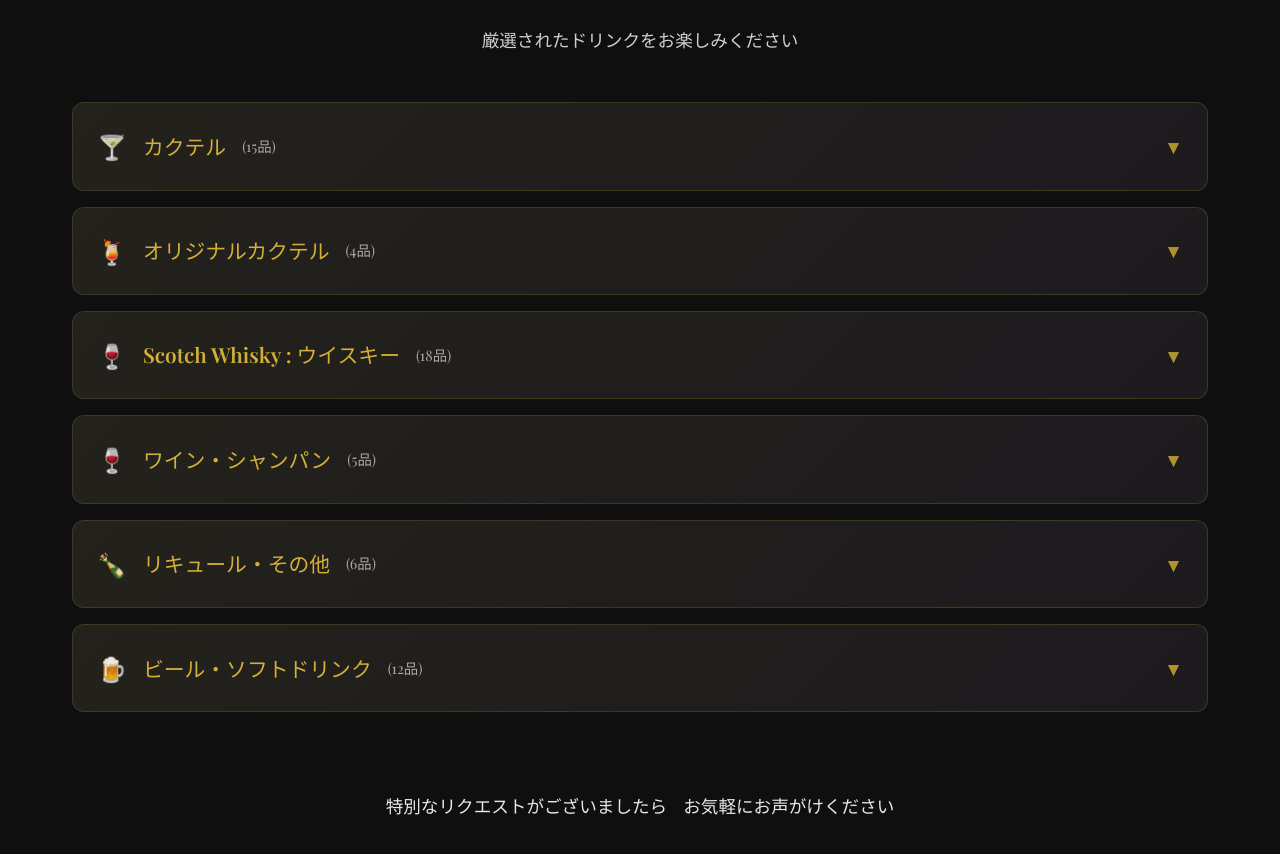
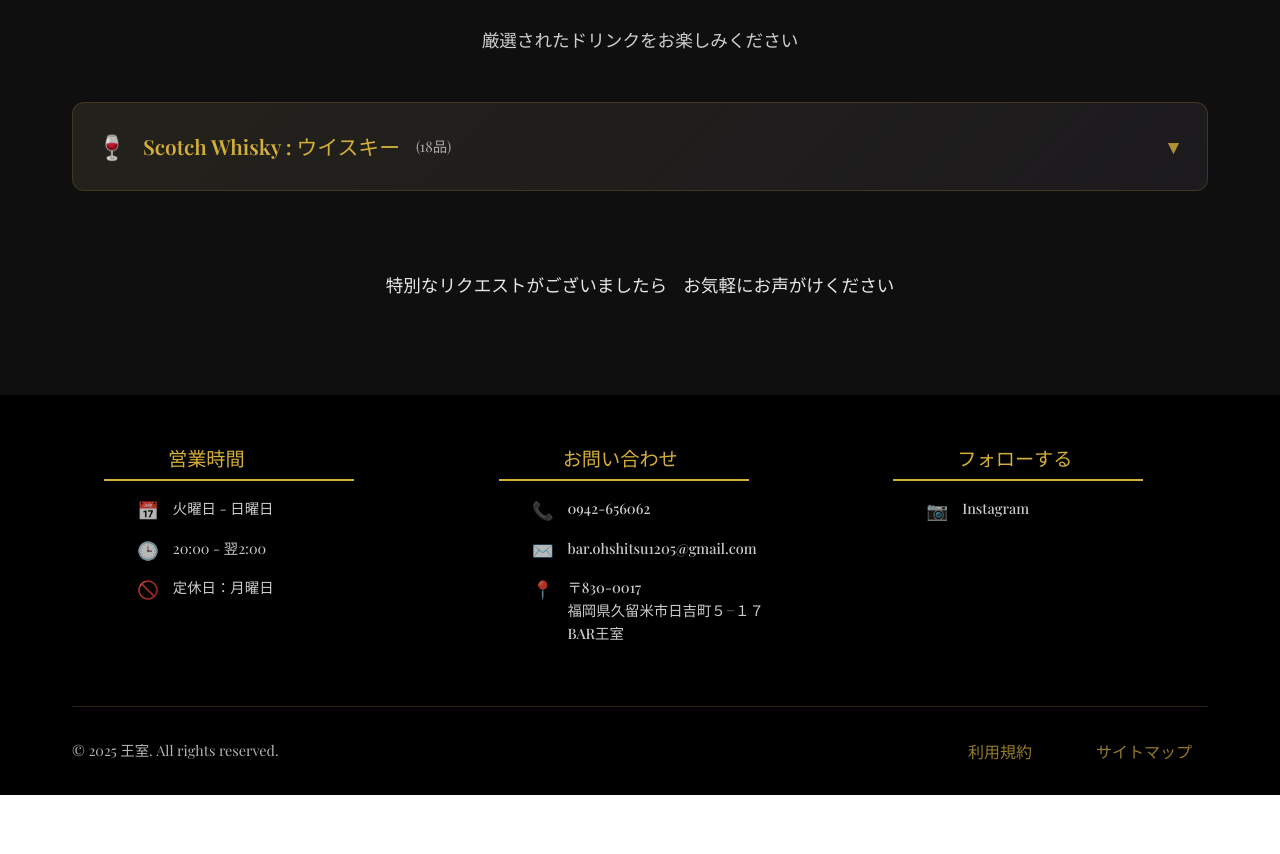
Before and after one commit to tora-spl/oushitsu, a React (Vite) app: page / in a window 1280 px wide. Shown: the part 1700-2554 px from the top of the page. After the commit the page ends 2495 px from the top, so only its background shows below. Built offline with nearby package versions, Linux system fonts and the light colour scheme.

Commit message:
メニューの追加変更をコミット

```diff
--- a/src/components/Menu.tsx
+++ b/src/components/Menu.tsx
@@ -9,37 +9,6 @@ const Menu: React.FC = () => {
   const menuData: MenuCategory[] = [
     {
       id: 1,
-      name: 'カクテル',
-      drinks: [
-        { id: 1, name: 'Lemon Sour', description: 'レモンサワー - 爽やかなレモンの酸味が特徴のクラシックカクテル', price: 900, category: 'cocktail' },
-        { id: 2, name: 'Paradice', description: 'パラダイス - エキゾチックなフルーツのハーモニー', price: 1000, category: 'cocktail' },
-        { id: 3, name: 'Blue Moon', description: 'ブルームーン - 神秘的な青いカクテル', price: 1000, category: 'cocktail' },
-        { id: 4, name: 'X.Y.Z', description: 'エックス ワイジー - ジン、ライム、キュラソーのバランス', price: 1000, category: 'cocktail' },
-        { id: 5, name: 'Grasshopper', description: 'グラスホッパー - ミントとチョコレートの甘いカクテル', price: 1000, category: 'cocktail' },
-        { id: 6, name: 'Bohemian Dream', description: 'ボヘミアンドリーム - アーティスティックなカクテル', price: 1000, category: 'cocktail' },
-        { id: 7, name: 'Vol de Nuit', description: 'ボルドヌイ - 夜の飛行をイメージしたカクテル', price: 1000, category: 'cocktail' },
-        { id: 8, name: 'Mei Hua', description: '梅花 - 梅の花をイメージしたエレガントなカクテル', price: 1000, category: 'cocktail' },
-        { id: 9, name: 'Margarita', description: 'マルガリータ - テキーラベースのクラシックなカクテル', price: 1100, category: 'cocktail' },
-        { id: 10, name: 'Scarlett O\'hara', description: 'スカーレット オハラ - クランベリーの華やかなカクテル', price: 1100, category: 'cocktail' },
-        { id: 11, name: 'Moscow Mule', description: 'モスコミュール - ウォッカとジンジャービールの爽やかなカクテル', price: 1100, category: 'cocktail' },
-        { id: 12, name: 'Gimlet', description: 'ギムレット - ジンとライムの爽やかなカクテル', price: 1200, category: 'cocktail' },
-        { id: 13, name: 'Bloody Caesar', description: 'ブラッディシーザー - トマトジュースベースのスパイシーなカクテル', price: 1200, category: 'cocktail' },
-        { id: 14, name: 'Spumoni', description: 'スプモーニ - イタリアンアイスクリームをイメージしたカクテル', price: 1200, category: 'cocktail' },
-        { id: 15, name: 'Salty Dog', description: 'ソルティードッグ - ウォッカベースの塩味が効いたカクテル', price: 1300, category: 'cocktail' }
-      ]
-    },
-    {
-      id: 2,
-      name: 'オリジナルカクテル',
-      drinks: [
-        { id: 16, name: 'PRIERE', description: 'プリエール - 栗リキュールベース。食後の一杯', price: 1100, category: 'cocktail' },
-        { id: 17, name: 'PASTEQUE', description: 'パステーク - ラムベース スイカリキュールカクテル', price: 1100, category: 'cocktail' },
-        { id: 18, name: 'WINDLESS', description: '風立ちぬ - チョコレート風味のカクテル', price: 1100, category: 'cocktail' },
-        { id: 19, name: 'SAKURA WARMING', description: '桜ウォーミング - 桜リキュールベース。華やかなカクテル', price: 1100, category: 'cocktail' }
-      ]
-    },
-    {
-      id: 3,
       name: 'Scotch Whisky : ウイスキー',
       drinks: [
         // Scotch Whisky
@@ -67,47 +36,6 @@ const Menu: React.FC = () => {
         { id: 37, name: 'Canadian Club 12y/o', description: 'カナディアンクラブ 12年 / Canadian Club 12y/o', price: 800, category: 'spirit' }
       ]
     },
-    {
-      id: 4,
-      name: 'ワイン・シャンパン',
-      drinks: [
-        { id: 43, name: 'Skyside Chardonnay', description: 'スカイサイド シャルドネ - フルーティーな白ワイン', price: 6000, category: 'wine' },
-        { id: 44, name: 'Skyside Red Blend', description: 'スカイサイド レッドブレンド - バランスの取れた赤ワイン', price: 6000, category: 'wine' },
-        { id: 45, name: 'Labouré Roi Pinotnoir', description: 'ラブレロワ ピノノワール - エレガントな赤ワイン', price: 6500, category: 'wine' },
-        { id: 46, name: 'Satero Pinot Rose', description: 'サテロ ピノロゼ - エレガントなロゼワイン', price: 3500, category: 'wine' },
-        { id: 47, name: 'Moet & Chandon B-I', description: 'モエ・エ・シャンドン B-I - 高級シャンパン', price: 15000, category: 'wine' }
-      ]
-    },
-    {
-      id: 5,
-      name: 'リキュール・その他',
-      drinks: [
-        { id: 48, name: 'Kahlua Coffee Liqueur', description: 'カルーア コーヒーリキュール - コーヒーの香り豊かなリキュール', price: 700, category: 'spirit' },
-        { id: 49, name: 'Lejay Creme de Cassis', description: 'ルジェ クレームドカシス - 黒カシスの甘いリキュール', price: 700, category: 'spirit' },
-        { id: 50, name: 'Aragoshi Yuzu', description: '荒樫 ゆず - 国産ゆずのリキュール', price: 700, category: 'spirit' },
-        { id: 51, name: 'Aragoshi Momo', description: '荒樫 もも - 国産桃のリキュール', price: 700, category: 'spirit' },
-        { id: 52, name: 'Courvoisier V.S.O.P Rouge', description: 'クルボジェ V.S.O.P ルージュ - 高級コニャック', price: 900, category: 'spirit' },
-        { id: 53, name: 'Calvados Boulard Grand Solage', description: 'カルバドス ブラール グランソラージュ - フランス産アップルブランデー', price: 900, category: 'spirit' }
-      ]
-    },
-    {
-      id: 6,
-      name: 'ビール・ソフトドリンク',
-      drinks: [
-        { id: 54, name: 'Coruba Jamaica Rum', description: 'コルバ ジャマイカラム - カリブ海のラム', price: 800, category: 'beer' },
-        { id: 55, name: 'Fukutokuchou Gin Mumei', description: '福徳長 ジン 無名 - 国産ジン', price: 800, category: 'beer' },
-        { id: 56, name: 'Kirin Green\'s Free', description: 'キリン グリーンズフリー - ノンアルコールビール', price: 600, category: 'beer' },
-        { id: 57, name: 'Kirin Classic Lager', description: 'キリン クラシックラガー - クラシックなラガービール', price: 700, category: 'beer' },
-        { id: 58, name: 'Lemon Squash', description: 'レモンスカッシュ - 爽やかなレモンドリンク', price: 800, category: 'non-alcoholic' },
-        { id: 59, name: 'Clamato Tomato Cocktail', description: 'クラマト トマト カクテル - トマトベースのドリンク', price: 700, category: 'non-alcoholic' },
-        { id: 60, name: 'Tea', description: '紅茶 - 上品な紅茶', price: 600, category: 'non-alcoholic' },
-        { id: 61, name: 'Coffee', description: 'コーヒー - 香り豊かなコーヒー', price: 600, category: 'non-alcoholic' },
-        { id: 62, name: 'Cranberry Juice', description: 'クランベリージュース - 酸味のあるベリージュース', price: 600, category: 'non-alcoholic' },
-        { id: 63, name: 'Oolong Tea', description: '烏龍茶 - 中国茶の定番', price: 600, category: 'non-alcoholic' },
-        { id: 64, name: 'Coca Cola', description: 'コカ・コーラ - 世界で愛される炭酸飲料', price: 600, category: 'non-alcoholic' },
-        { id: 65, name: 'Wilkinson Ginger Ale', description: 'ウィルキンソン ジンジャエール - ジンジャーの炭酸飲料', price: 600, category: 'non-alcoholic' }
-      ]
-    }
   ];
 
   const toggleCategory = (categoryId: number) => {
```
